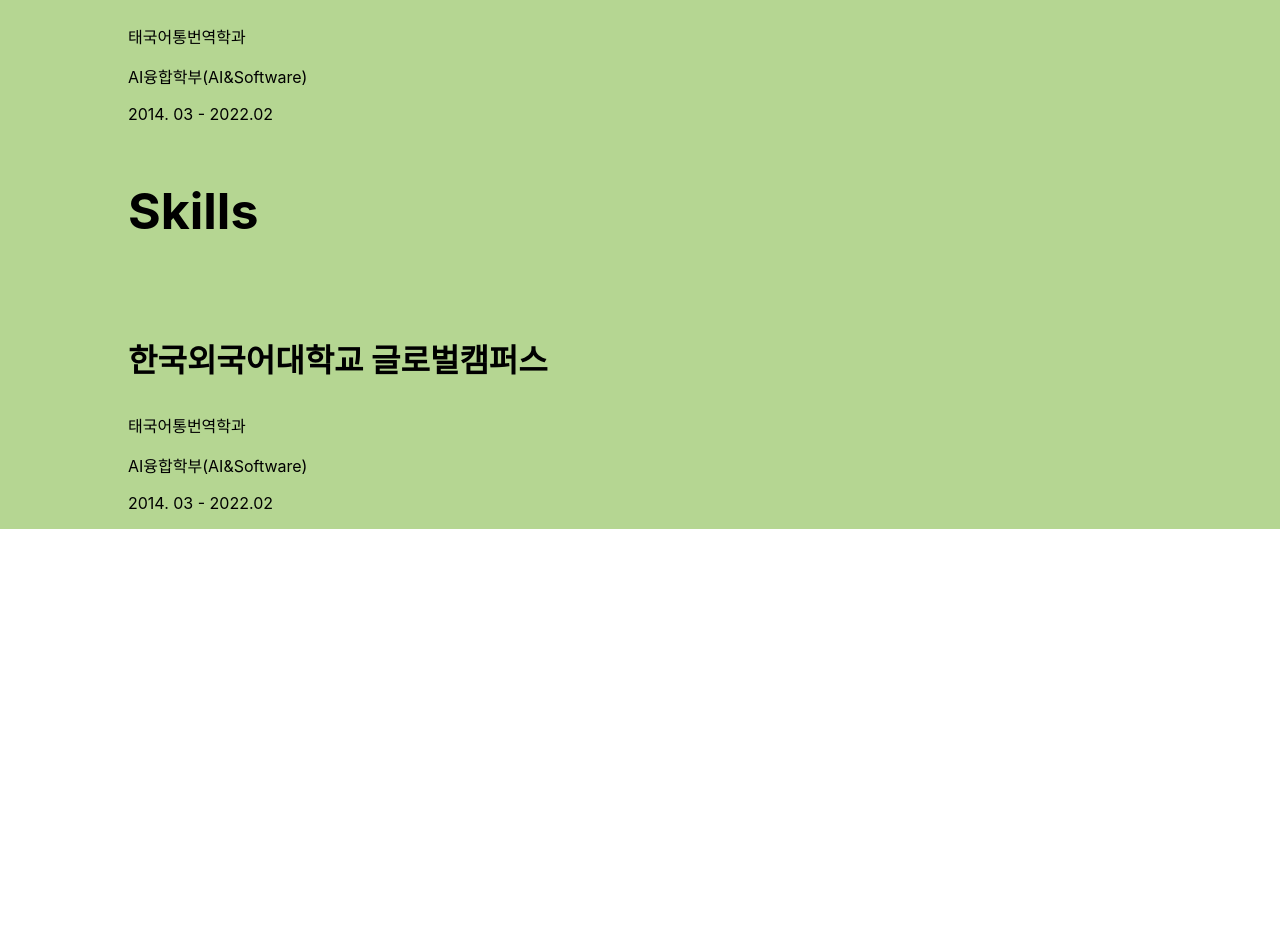
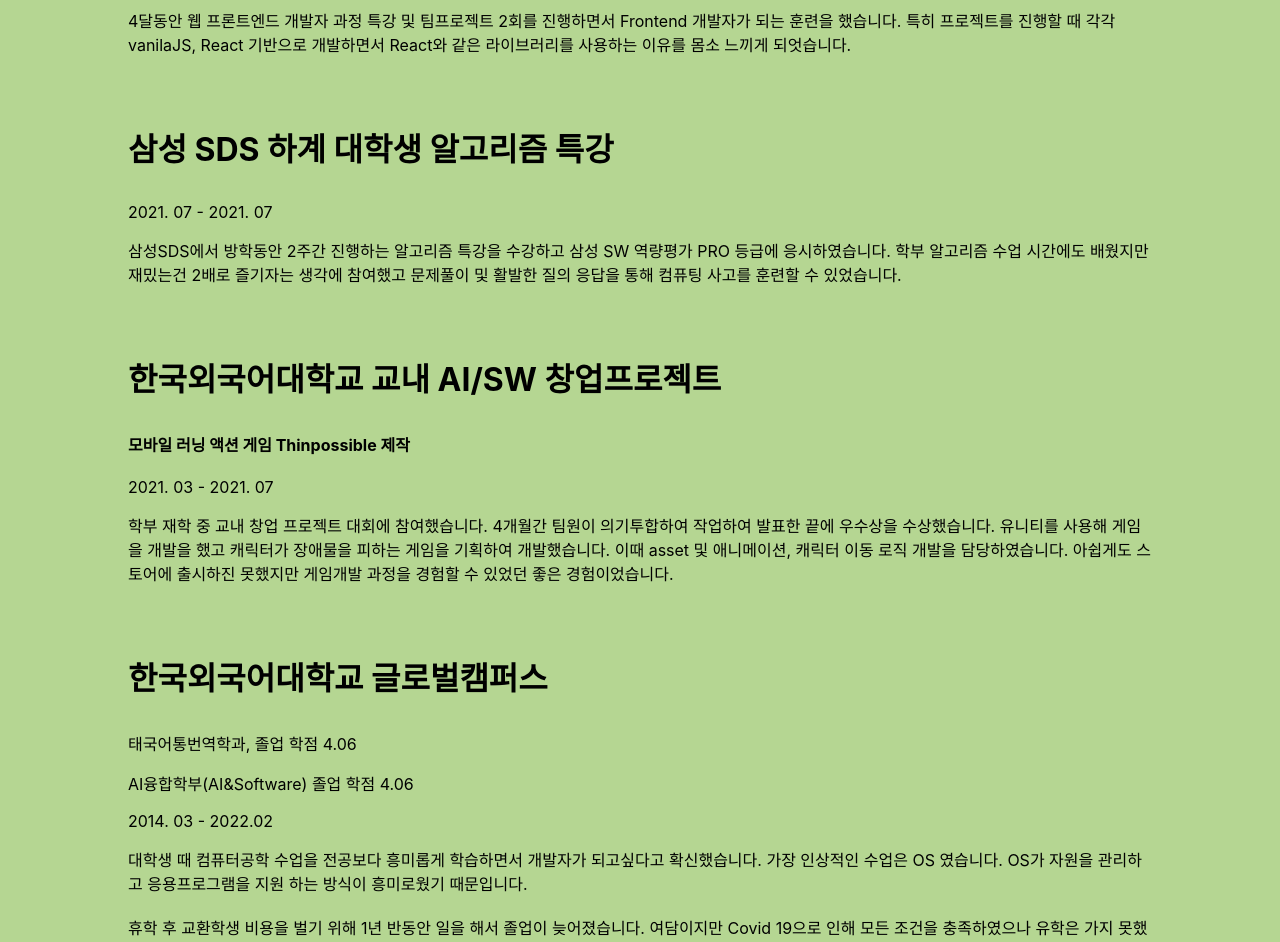
Before and after one commit to aingface/my-resume, a React (Create React App) app in the folder resume/: page / in a window 1280 px wide. Shown: the part 1460-2402 px from the top of the page. Before the commit the page ends 1989 px from the top, so only its background shows below. Built offline with nearby package versions, Linux system fonts and the light colour scheme.

Commit message:
add: 다른 경험 추가

```diff
--- a/resume/src/items/OtherExperience.tsx
+++ b/resume/src/items/OtherExperience.tsx
@@ -4,11 +4,54 @@
   return (
     <div className="Chapter">
       <h2 className="ExperienceTitle">다른 경험</h2>
+
+      <h3 className="ItemTitle">Elice SW 엔지니어트랙 1기</h3>
+      <p>2021. 10 - 2022.02</p>
+      <p>
+        4달동안 웹 프론트엔드 개발자 과정 특강 및 팀프로젝트 2회를 진행하면서 Frontend 개발자가 되는
+        훈련을 했습니다. 특히 프로젝트를 진행할 때 각각 vanilaJS, React 기반으로 개발하면서 React와
+        같은 라이브러리를 사용하는 이유를 몸소 느끼게 되엇습니다.
+      </p>
+
       <br />
+
+      <h3 className="ItemTitle">삼성 SDS 하계 대학생 알고리즘 특강</h3>
+      <p>2021. 07 - 2021. 07</p>
+      <p>
+        삼성SDS에서 방학동안 2주간 진행하는 알고리즘 특강을 수강하고 삼성 SW 역량평가 PRO 등급에
+        응시하였습니다. 학부 알고리즘 수업 시간에도 배웠지만 재밌는건 2배로 즐기자는 생각에 참여했고
+        문제풀이 및 활발한 질의 응답을 통해 컴퓨팅 사고를 훈련할 수 있었습니다.
+      </p>
+
+      <br />
+
+      <h3 className="ItemTitle">한국외국어대학교 교내 AI/SW 창업프로젝트</h3>
+      <h4>모바일 러닝 액션 게임 Thinpossible 제작</h4>
+      <p>2021. 03 - 2021. 07</p>
+
+      <p>
+        학부 재학 중 교내 창업 프로젝트 대회에 참여했습니다. 4개월간 팀원이 의기투합하여 작업하여
+        발표한 끝에 우수상을 수상했습니다. 유니티를 사용해 게임을 개발을 했고 캐릭터가 장애물을
+        피하는 게임을 기획하여 개발했습니다. 이때 asset 및 애니메이션, 캐릭터 이동 로직 개발을
+        담당하였습니다. 아쉽게도 스토어에 출시하진 못했지만 게임개발 과정을 경험할 수 있었던 좋은
+        경험이었습니다.
+      </p>
+
+      <br />
+
       <h3 className="ItemTitle">한국외국어대학교 글로벌캠퍼스</h3>
-      <p>태국어통번역학과</p>
-      <p>AI융합학부(AI&Software)</p>
+      <p>태국어통번역학과, 졸업 학점 4.06</p>
+      <p>AI융합학부(AI&Software) 졸업 학점 4.06</p>
       <p>2014. 03 - 2022.02</p>
+      <p>
+        대학생 때 컴퓨터공학 수업을 전공보다 흥미롭게 학습하면서 개발자가 되고싶다고 확신했습니다.
+        가장 인상적인 수업은 OS 였습니다. OS가 자원을 관리하고 응용프로그램을 지원 하는 방식이
+        흥미로웠기 때문입니다.
+        <br />
+        <br />
+        휴학 후 교환학생 비용을 벌기 위해 1년 반동안 일을 해서 졸업이 늦어졌습니다. 여담이지만 Covid
+        19으로 인해 모든 조건을 충족하였으나 유학은 가지 못했습니다.
+      </p>
     </div>
   );
 }
--- a/resume/src/items/Skills.tsx
+++ b/resume/src/items/Skills.tsx
@@ -5,10 +5,6 @@
     <div className="Chapter">
       <h2 className="ExperienceTitle">Skills</h2>
       <br />
-      <h3 className="ItemTitle">한국외국어대학교 글로벌캠퍼스</h3>
-      <p>태국어통번역학과</p>
-      <p>AI융합학부(AI&Software)</p>
-      <p>2014. 03 - 2022.02</p>
     </div>
   );
 }
```
